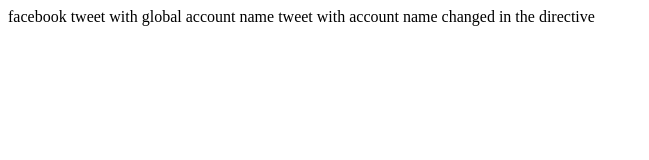
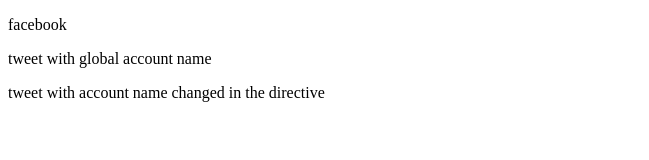
Before and after one commit to Vinelab/angular-socializer, a website: page index.html in a window 1280 px wide. Shown: the whole page, without its empty margins (0-649 px from the left). Drawn offline with nearby package versions, Linux system fonts and the light colour scheme; no server answers.

Commit message:
remove logs and unused variables

```diff
--- a/index.html
+++ b/index.html
@@ -8,9 +8,9 @@
 
 	<div ng-controller="test">
 
-  <span facebook-share share-url="http://www.cnn.com">facebook</span>
-  <span twitter-share share-url="http://www.google.con">tweet with global account name</span>
-  <span twitter-share share-url="http://www.google.con" text="testing" hashtags="testtest,test" twitter-account="directiveAccount">tweet with account name changed in the directive</span>
+  <p facebook-share share-url="http://www.cnn.com">facebook</p>
+  <p twitter-share share-url="http://www.google.con">tweet with global account name</p>
+  <p twitter-share share-url="http://www.google.con" text="testing" hashtags="testtest,test" twitter-account="directiveAccount">tweet with account name changed in the directive</p>
 
   </div>
 	<script src="components/angular/angular.js"></script>
--- a/typescript/app.twitterDirective.ts
+++ b/typescript/app.twitterDirective.ts
@@ -1,5 +1,4 @@
 /// <reference path="../typings/angularjs/angular.d.ts" />
-
 ((): void => {
   'use strict';
 
@@ -9,8 +8,6 @@
     twitterAccount: string;
     hashtags: string;
   }
-
-
 
   angular.module('angularSocializer')
     .directive('twitterShare', twitterShare);
@@ -31,16 +28,14 @@
 
     function link(scope: ng.IScope, element: ng.IAugmentedJQuery, attrs: IMyAttributes) {
 
-      console.log(attrs);
       var twitterAccount = attrs.twitterAccount || socializerConfig.twitterAccount;
       var text = attrs.text || '';
       var hashtags = attrs.hashtags || '';
 
-      console.log(twitterAccount);
       element.on('click', openSharer);
 
       var strWindowFeatures = 'width=600, height=400, left=100, top=100';
-      var url = 'https://twitter.com/intent/tweet?url=' + attrs.shareUrl + '&text=' + text + '&via=' + twitterAccount + '&hashtags=' + hashtags + '&counturl=' + encodeURIComponent(attrs.shareUrl);
+      var url = 'https://twitter.com/intent/tweet?url=' + attrs.shareUrl + '&text=' + text + '&via=' + twitterAccount + '&hashtags=' + hashtags;
 
       function openSharer() {
         var popup = window.open(url, '', strWindowFeatures);
```
Also changed, not shown: dist/angular-socializer.js.
